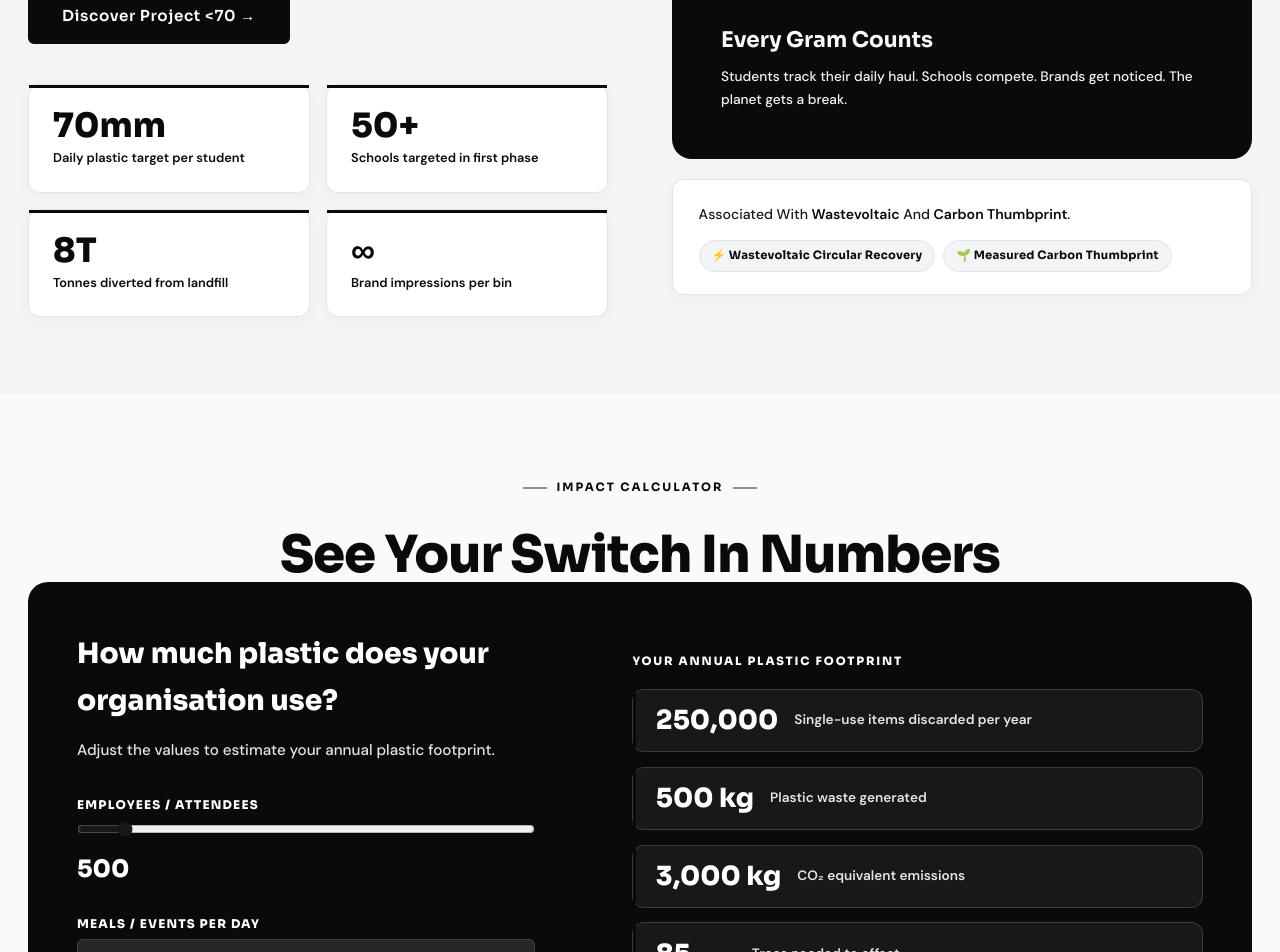
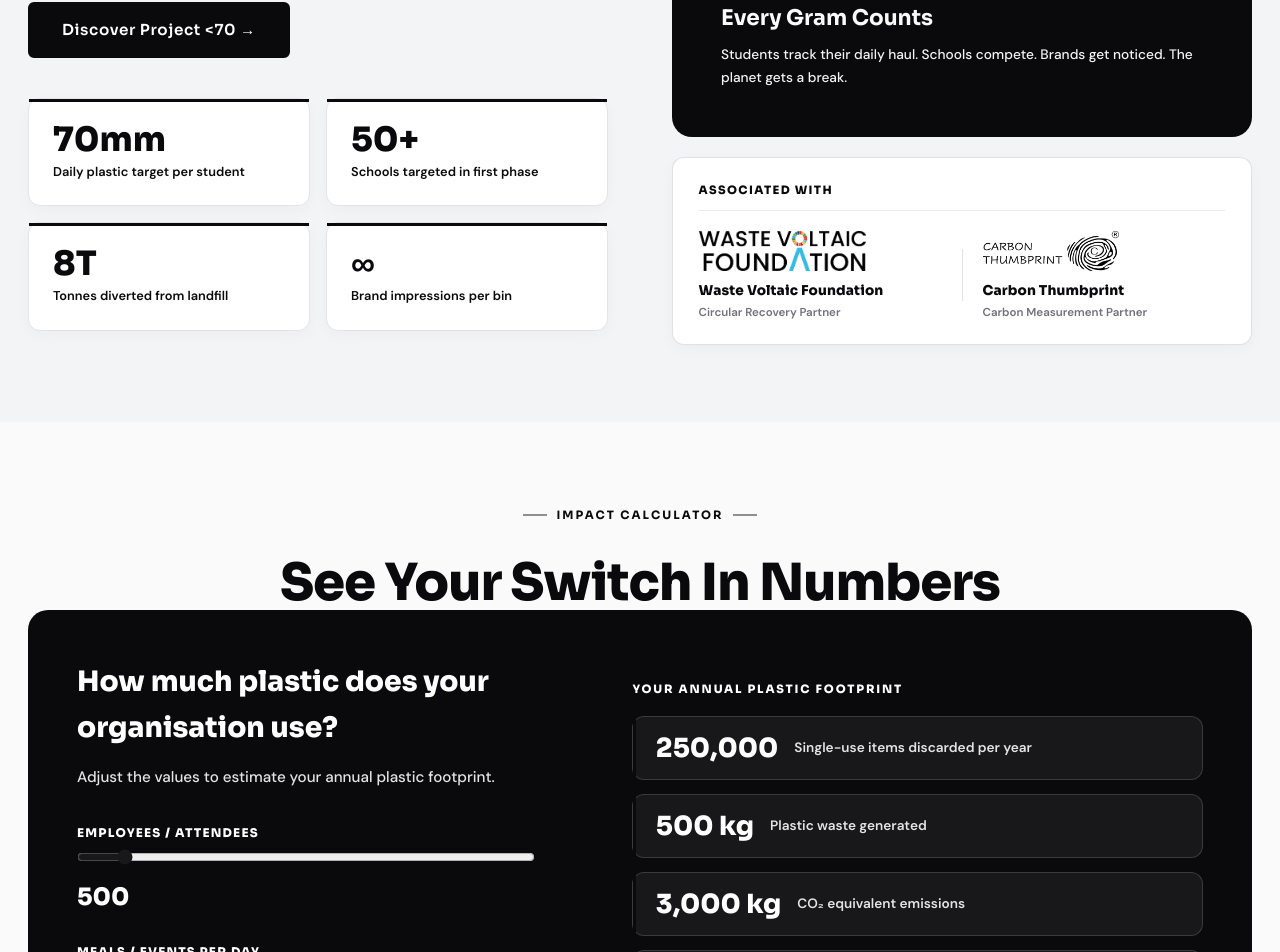
Before and after one commit to TheGrowthConsultancy-01/PuzzleBox, a React (Vite) app in the folder Frontend/: page / in a window 1280 px wide. Shown: the part 4168-5120 px from the top of the page. Built offline with nearby package versions, Linux system fonts and the light colour scheme.

Commit message:
Add Associated With partner logos and names to Project <70 teaser on HomePage

```diff
--- a/Frontend/src/pages/HomePage.jsx
+++ b/Frontend/src/pages/HomePage.jsx
@@ -634,14 +634,41 @@ export default function HomePage() {
                 </div>
               </div>
 
-              {/* Text under that card */}
+              {/* Associated With Partners under the visual card */}
               <div className="p70-under-card">
-                <p className="p70-under-text">
-                  Associated With <strong>Wastevoltaic</strong> And <strong>Carbon Thumbprint</strong>.
-                </p>
-                <div className="p70-tags">
-                  <span>⚡ Wastevoltaic Circular Recovery</span>
-                  <span>🌱 Measured Carbon Thumbprint</span>
+                <div className="p70-assoc-heading">
+                  <span className="p70-assoc-label">Associated With</span>
+                </div>
+                <div className="p70-assoc-grid">
+                  <div className="p70-assoc-item">
+                    <div className="p70-assoc-logo-wrap">
+                      <img
+                        src="/waste-voltaic-logo.png"
+                        alt="Waste Voltaic Foundation"
+                        className="p70-assoc-logo"
+                      />
+                    </div>
+                    <div className="p70-assoc-info">
+                      <span className="p70-assoc-name">Waste Voltaic Foundation</span>
+                      <span className="p70-assoc-desc">Circular Recovery Partner</span>
+                    </div>
+                  </div>
+
+                  <div className="p70-assoc-divider" aria-hidden="true" />
+
+                  <div className="p70-assoc-item">
+                    <div className="p70-assoc-logo-wrap">
+                      <img
+                        src="/carbon-thumbprint-logo.png"
+                        alt="Carbon Thumbprint"
+                        className="p70-assoc-logo"
+                      />
+                    </div>
+                    <div className="p70-assoc-info">
+                      <span className="p70-assoc-name">Carbon Thumbprint</span>
+                      <span className="p70-assoc-desc">Carbon Measurement Partner</span>
+                    </div>
+                  </div>
                 </div>
               </div>
             </ScrollReveal>
--- a/Frontend/src/styles/home.css
+++ b/Frontend/src/styles/home.css
@@ -1063,35 +1063,93 @@
   box-shadow: 0 4px 15px rgba(0, 0, 0, 0.03);
 }
 
-.p70-under-text {
-  font-size: 0.88rem;
-  color: #18181B;
-  line-height: 1.65;
-  font-weight: 500;
-}
-
-.p70-under-text strong {
+.p70-assoc-heading {
+  display: flex;
+  align-items: center;
+  justify-content: flex-start;
+  margin-bottom: 1.1rem;
+  padding-bottom: 0.65rem;
+  border-bottom: 1px solid rgba(10, 10, 12, 0.08);
+}
+
+.p70-assoc-label {
+  font-family: var(--font-display);
+  font-size: 0.72rem;
+  font-weight: 800;
+  letter-spacing: 0.12em;
+  text-transform: uppercase;
   color: #0A0A0C;
-  font-weight: 800;
-}
-
-.p70-tags {
-  display: flex;
-  flex-wrap: wrap;
-  gap: 0.5rem;
-  margin-top: 0.85rem;
-}
-
-.p70-tags span {
-  font-family: var(--font-display);
+}
+
+.p70-assoc-grid {
+  display: grid;
+  grid-template-columns: 1fr auto 1fr;
+  align-items: center;
+  gap: 1.25rem;
+}
+
+.p70-assoc-divider {
+  width: 1px;
+  height: 52px;
+  background: rgba(10, 10, 12, 0.12);
+}
+
+.p70-assoc-item {
+  display: flex;
+  flex-direction: column;
+  align-items: flex-start;
+  gap: 0.6rem;
+}
+
+.p70-assoc-logo-wrap {
+  display: flex;
+  align-items: center;
+  justify-content: flex-start;
+  height: 44px;
+  width: 100%;
+}
+
+.p70-assoc-logo {
+  max-height: 40px;
+  max-width: 100%;
+  object-fit: contain;
+  object-position: left center;
+  transition: transform 0.25s ease;
+}
+
+.p70-assoc-item:hover .p70-assoc-logo {
+  transform: translateY(-2px);
+}
+
+.p70-assoc-info {
+  display: flex;
+  flex-direction: column;
+  gap: 0.15rem;
+}
+
+.p70-assoc-name {
+  font-family: var(--font-display);
+  font-size: 0.85rem;
+  font-weight: 800;
+  color: #0A0A0C;
+  letter-spacing: 0.01em;
+  line-height: 1.3;
+}
+
+.p70-assoc-desc {
   font-size: 0.72rem;
-  font-weight: 700;
-  color: #0A0A0C;
-  background: var(--cream-dark);
-  border: 1px solid var(--bronze-pale);
-  padding: 0.35rem 0.75rem;
-  border-radius: 100px;
-  letter-spacing: 0.02em;
+  font-weight: 600;
+  color: #71717A;
+}
+
+@media (max-width: 640px) {
+  .p70-assoc-grid {
+    grid-template-columns: 1fr;
+    gap: 1.25rem;
+  }
+  .p70-assoc-divider {
+    display: none;
+  }
 }
 
 /* IMPACT CALCULATOR */
--- a/Frontend/src/styles/overrides.css
+++ b/Frontend/src/styles/overrides.css
@@ -165,3 +165,101 @@
   background: rgba(255, 255, 255, 0.4) !important;
   opacity: 1 !important;
 }
+
+/* 6. Project <70 Associated With Partner Logos & Contrast */
+.p70-under-card {
+  background: #FFFFFF !important;
+  border: 1.5px solid rgba(10, 10, 12, 0.12) !important;
+  border-radius: var(--radius-md) !important;
+  padding: 1.4rem 1.6rem !important;
+  box-shadow: 0 4px 15px rgba(0, 0, 0, 0.03) !important;
+}
+
+.p70-assoc-heading {
+  display: flex !important;
+  align-items: center !important;
+  justify-content: flex-start !important;
+  margin-bottom: 1.1rem !important;
+  padding-bottom: 0.65rem !important;
+  border-bottom: 1px solid rgba(10, 10, 12, 0.08) !important;
+}
+
+.p70-assoc-label {
+  font-family: var(--font-display) !important;
+  font-size: 0.72rem !important;
+  font-weight: 800 !important;
+  letter-spacing: 0.12em !important;
+  text-transform: uppercase !important;
+  color: #0A0A0C !important;
+}
+
+.p70-assoc-grid {
+  display: grid !important;
+  grid-template-columns: 1fr auto 1fr !important;
+  align-items: center !important;
+  gap: 1.25rem !important;
+}
+
+.p70-assoc-divider {
+  width: 1px !important;
+  height: 52px !important;
+  background: rgba(10, 10, 12, 0.12) !important;
+}
+
+.p70-assoc-item {
+  display: flex !important;
+  flex-direction: column !important;
+  align-items: flex-start !important;
+  gap: 0.6rem !important;
+}
+
+.p70-assoc-logo-wrap {
+  display: flex !important;
+  align-items: center !important;
+  justify-content: flex-start !important;
+  height: 44px !important;
+  width: 100% !important;
+}
+
+.p70-assoc-logo {
+  max-height: 40px !important;
+  max-width: 100% !important;
+  object-fit: contain !important;
+  object-position: left center !important;
+  transition: transform 0.25s ease !important;
+}
+
+.p70-assoc-item:hover .p70-assoc-logo {
+  transform: translateY(-2px) !important;
+}
+
+.p70-assoc-info {
+  display: flex !important;
+  flex-direction: column !important;
+  gap: 0.15rem !important;
+}
+
+.p70-assoc-name {
+  font-family: var(--font-display) !important;
+  font-size: 0.85rem !important;
+  font-weight: 800 !important;
+  color: #0A0A0C !important;
+  letter-spacing: 0.01em !important;
+  line-height: 1.3 !important;
+}
+
+.p70-assoc-desc {
+  font-size: 0.72rem !important;
+  font-weight: 600 !important;
+  color: #71717A !important;
+}
+
+@media (max-width: 640px) {
+  .p70-assoc-grid {
+    grid-template-columns: 1fr !important;
+    gap: 1.25rem !important;
+  }
+  .p70-assoc-divider {
+    display: none !important;
+  }
+}
```
Also changed, not shown: Frontend/public/carbon-thumbprint-logo.png (added), Frontend/public/waste-voltaic-logo.png (added).
